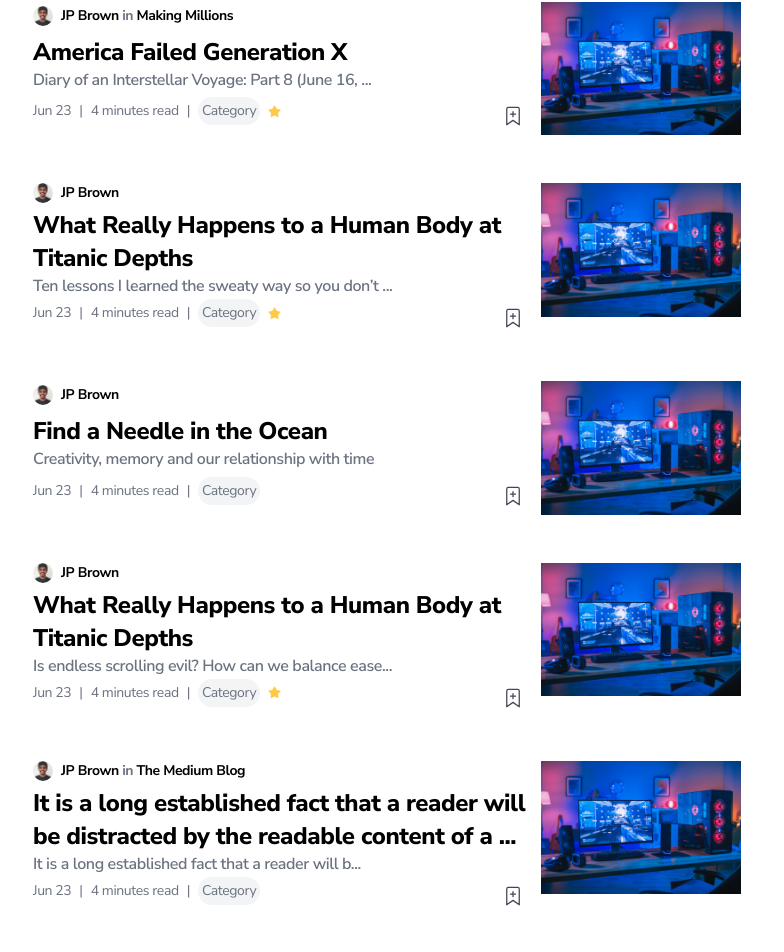
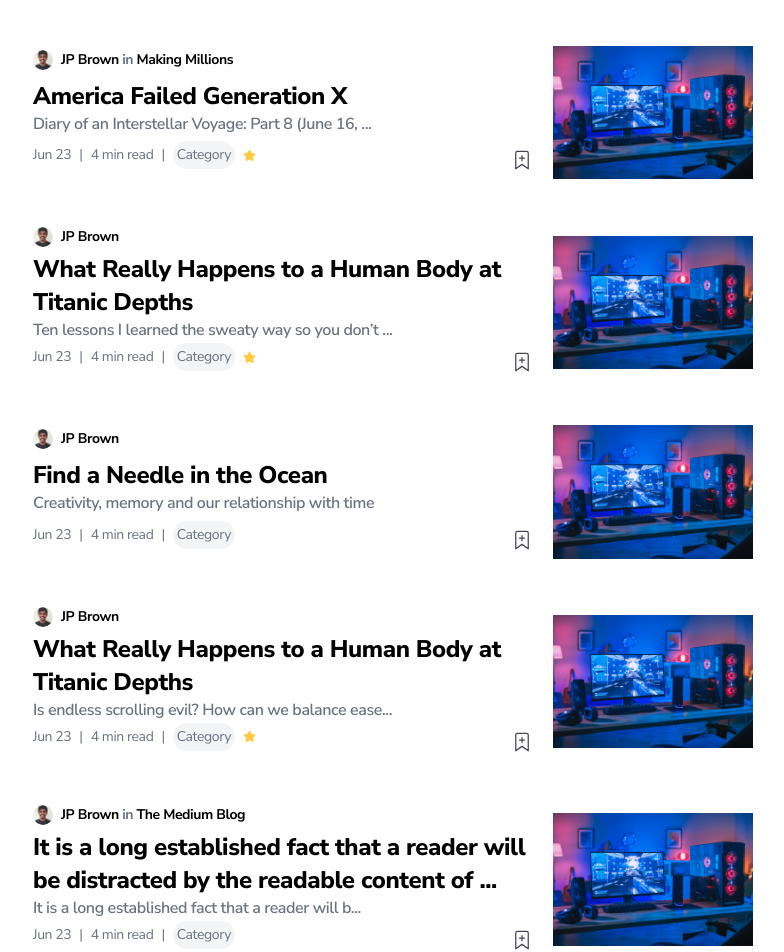
Before and after one commit to IsuruVihan/quill-pen, a Next.js app: page / in a window 1280 px wide. Shown: the part 1112-2064 px from the top of the page, without its empty margins (31-815 px from the left). Built offline with nearby package versions, Linux system fonts and the light colour scheme.

Commit message:
Large TrendingPost styling done

```diff
--- a/app/components/TrendingPost.tsx
+++ b/app/components/TrendingPost.tsx
@@ -52,12 +52,12 @@ export default function TrendingPost(props: Props): JSX.Element {
 
   const formatBlogTitle = (screen: "2xl" | "xl" | "lg" | "md" | "sm" | "xs") : string => {
     const maxLengths = {
-      "2xl": { regular: 85, large: 93, },
-      "xl": { regular: 85, large: 92, },
+      "2xl": { regular: 170, large: 95, },
+      "xl": { regular: 85, large: 90, },
       "lg": { regular: 102, large: 50, },
-      "md": { regular: 73, large: 51, },
-      "sm": { regular: 153, large: 106, },
-      "xs": { regular: 67, large: 40, },
+      "md": { regular: 73, large: 80, },
+      "sm": { regular: 153, large: 120, },
+      "xs": { regular: 67, large: 35, },
     };
 
     if (title.size === "regular") {
@@ -74,10 +74,10 @@ export default function TrendingPost(props: Props): JSX.Element {
 
   return (
     <div className="flex flex-row">
-      {no && <div className="flex-1 sm:flex-1 xl:flex-2 font-extrabold text-gray-200 text-3xl tracking-tighter">
+      {no && <div className="flex-3 sm:flex-1 xl:flex-2 font-extrabold text-gray-200 text-3xl tracking-tighter">
         0{no}
       </div>}
-      <div className="flex-5 sm:flex-11 md:flex-5 lg:flex-7 xl:flex-11 flex flex-col justify-evenly gap-1.5">
+      <div className="flex-3 sm:flex-5 md:flex-2 lg:flex-7 xl:flex-7 2xl:flex-5 flex flex-col justify-evenly gap-1.5">
         <div className="flex items-center gap-2 h-5">
           <Link href={publication ? publication.link : author.link}>
             <Image className="rounded-full" src={Avatar} alt="Avatar" width={20} height={20}/>
@@ -103,17 +103,20 @@ export default function TrendingPost(props: Props): JSX.Element {
             >{formatBlogTitle("2xl")}</p>
             <p
               className={
-                `hidden xl:block 2xl:hidden font-extrabold leading-snug ${title.size === "regular" ? "text-md" : "text-2xl"}`
+                `hidden xl:block 2xl:hidden font-extrabold leading-snug ${title.size === "regular" ?
+                  "text-md" : "text-2xl"}`
               }
             >{formatBlogTitle("xl")}</p>
             <p
               className={
-                `hidden lg:block xl:hidden font-extrabold leading-snug ${title.size === "regular" ? "text-md" : "text-2xl"}`
+                `hidden lg:block xl:hidden font-extrabold leading-snug ${title.size === "regular" ?
+                  "text-md" : "text-2xl"}`
               }
             >{formatBlogTitle("lg")}</p>
             <p
               className={
-                `hidden md:block lg:hidden font-extrabold leading-snug ${title.size === "regular" ? "text-md" : "text-2xl"}`
+                `hidden md:block lg:hidden font-extrabold leading-snug ${title.size === "regular" ?
+                  "text-md" : "text-2xl"}`
               }
             >{formatBlogTitle("md")}</p>
             <p className="hidden sm:block md:hidden font-extrabold leading-snug text-md">{
@@ -123,7 +126,7 @@ export default function TrendingPost(props: Props): JSX.Element {
               {formatBlogTitle("xs")}
             </p>
           </Link>
-          {subtitle && <Link href={link}>
+          {subtitle && <Link href={link} className="hidden md:block">
             <p className="font-semibold leading-snug text-gray-500">
               {subtitle.content.length > 50 ?
                 `${subtitle.content.substring(0, 50)}...` : subtitle.content
@@ -132,10 +135,10 @@ export default function TrendingPost(props: Props): JSX.Element {
           </Link>}
         </div>
         <div className="flex flex-row justify-between">
-          <div className="h-5 flex gap-2 items-center font-normal text-gray-500 text-sm">
+          <div className="h-5 flex gap-1 sm:gap-2 items-center font-normal text-gray-500 text-sm">
             <p>{date}</p>
             <p>|</p>
-            <p>{minutes} minute{parseInt(minutes) > 1 ? 's' : ''} read</p>
+            <p>{minutes} min read</p>
             {category && <p className="hidden sm:block">|</p>}
             {category &&
               <Link href={"/"} className="hidden sm:block">
@@ -151,11 +154,13 @@ export default function TrendingPost(props: Props): JSX.Element {
           {bookmarkingEnabled && <Image src={Bookmark} alt={"Add bookmark"} className="cursor-pointer" width={30}/>}
         </div>
       </div>
-      {subtitle && <div className="flex-5 flex justify-center">
-        <div>
-          <Image src={Thumbnail} alt={title.content} width={200}/>
+      {subtitle &&
+        <div className="flex-2 sm:flex-2 md:flex-1 lg:flex-4 xl:flex-3 2xl:flex-2 flex justify-end items-center">
+          <Image src={Thumbnail} alt={title.content} className="hidden md:block" width={200}/>
+          <Image src={Thumbnail} alt={title.content} className="hidden sm:block md:hidden" width={150}/>
+          <Image src={Thumbnail} alt={title.content} className="block sm:hidden" height={100}/>
         </div>
-      </div>}
+      }
     </div>
   );
 }
```
